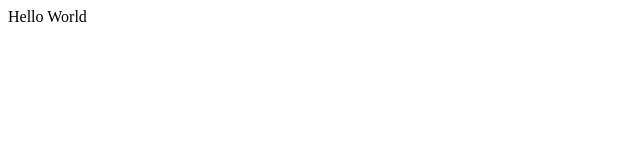
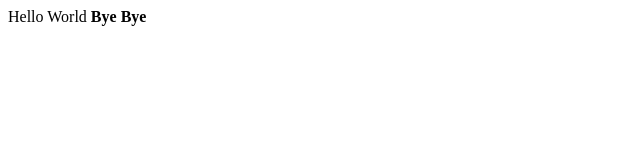
Before and after one commit to Ramgurnani23/Geeky, a plain HTML site: page index.html in a window 1280 px wide. Shown: the full height of the page, 0-640 px from the left. Drawn offline with Linux system fonts and the light colour scheme.

Commit message:
Update index.html

```diff
--- a/index.html
+++ b/index.html
@@ -3,6 +3,8 @@
 <title> My First Page </title>
 </head>
 
-<body> Hello World </body>
+  <body> Hello World <b> Bye Bye </P>
+
+  </body>
 
 </html>
```
